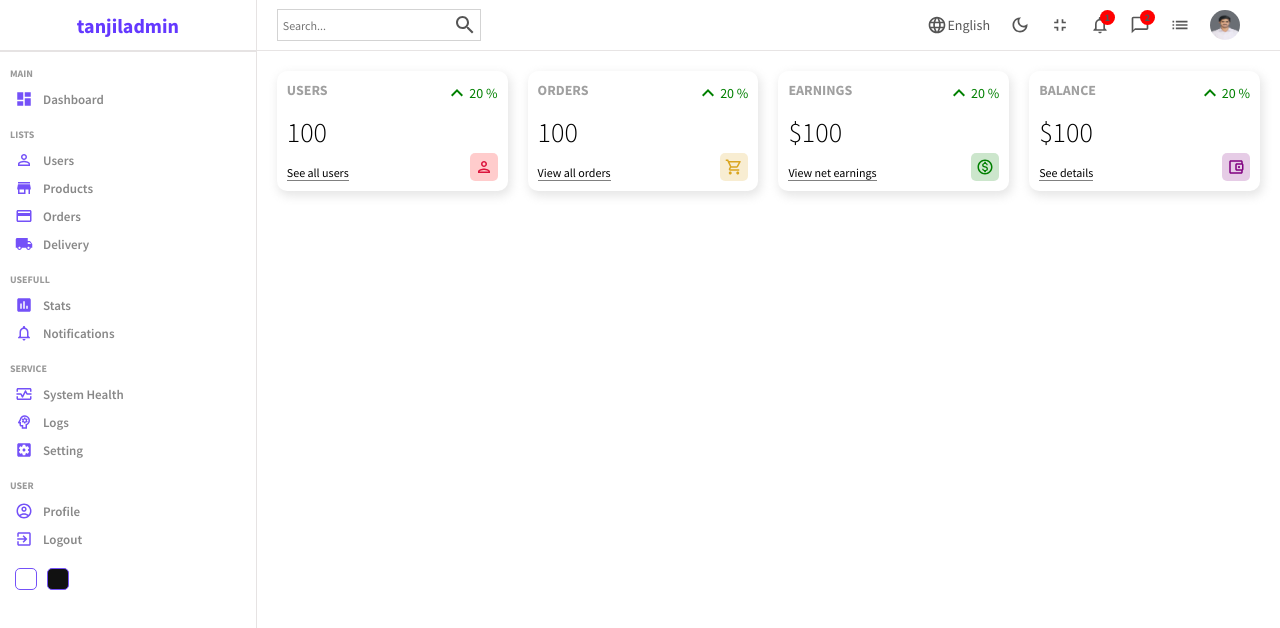
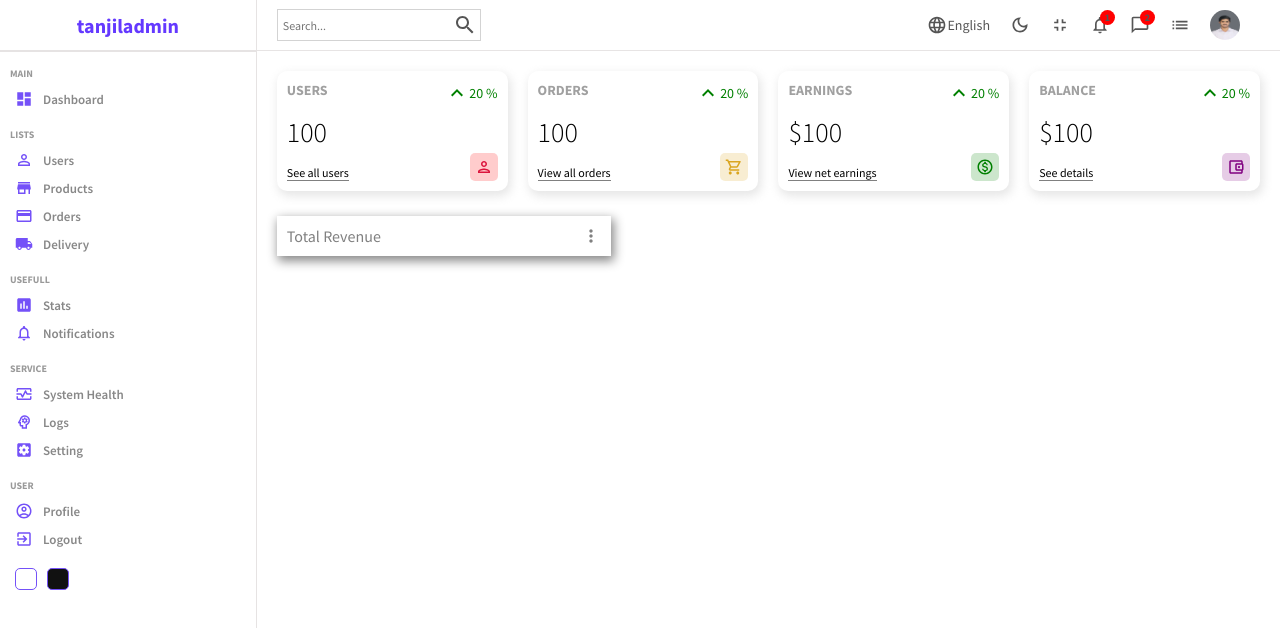
Before and after one commit to tanjil14/admin_dashboard, a React (Create React App) app: page / in a window 1280 px wide. Shown: the top 628 px of the page. Built offline with nearby package versions, Linux system fonts and the light colour scheme.

Commit message:
adding charts

```diff
--- /dev/null
+++ b/src/components/chart/Chart.jsx
@@ -0,0 +1,11 @@
+import "./chart.scss";
+
+const Chart = () => {
+    return (
+        <div className="chart">
+
+        </div>
+    );
+};
+
+export default Chart;
--- /dev/null
+++ b/src/components/chart/chart.scss
@@ -0,0 +1,3 @@
+.chart{
+    flex: 4;
+}
--- /dev/null
+++ b/src/components/featured/Featured.jsx
@@ -0,0 +1,19 @@
+import { MoreVert } from "@mui/icons-material";
+import "./featured.scss";
+
+const Featured = () => {
+    return (
+        <div className="featured">
+            <div className="top">
+                <h1 className="title">Total Revenue</h1>
+                <MoreVert fontSize="small"/>
+
+            </div>
+            <div className="bottom">
+
+            </div>
+        </div>
+    );
+};
+
+export default Featured;
--- /dev/null
+++ b/src/components/featured/featured.scss
@@ -0,0 +1,18 @@
+.featured {
+  flex: 2;
+  -webkit-box-shadow: 2px 4px 10px 1px rgba(0, 0, 0, 0.47);
+  box-shadow: 2px 4px 10px 1px rgba(0, 0, 0, 0.47);
+  padding: 10px;
+
+  .top{
+      display: flex;
+      align-items: center;
+      justify-content:space-between;
+      color: gray;
+
+      .title{
+          font-size: 16px;
+          font-weight: 500;
+      }
+  }
+}
--- a/src/pages/home/Home.jsx
+++ b/src/pages/home/Home.jsx
@@ -1,3 +1,5 @@
+import Chart from "../../components/chart/Chart";
+import Featured from "../../components/featured/Featured";
 import Navbar from "../../components/navbar/Navbar";
 import Sidebar from "../../components/sidebar/Sidebar";
 import Widget from "../../components/widget/Widget";
@@ -15,6 +17,10 @@ const Home = () => {
           <Widget type="earning"/>
           <Widget type="balance"/>
         </div>
+        <div className="charts">
+          <Featured/>
+          <Chart/>
+        </div>
       </div>
     </div>
   );
--- a/src/pages/home/home.scss
+++ b/src/pages/home/home.scss
@@ -4,10 +4,13 @@
   .homeContainer {
     flex: 4;
 
-    .widgets {
+    .widgets, .charts {
       display: flex;
       padding: 20px;
       gap: 20px;
     }
+    .charts{
+      padding: 5px 20px;
+    }
   }
 }
```
